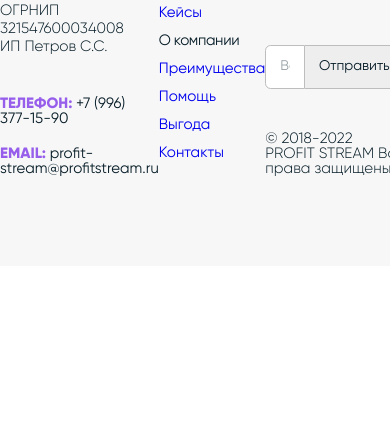
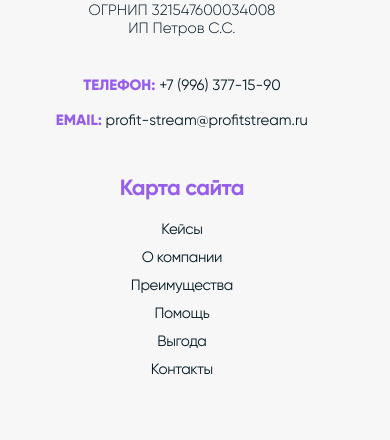
Before and after one commit to VenPetrovS/venpetrovs.github.io, a plain HTML site: page index.html in a window 390 px wide. Shown: the part 10895-11335 px from the top of the page. Before the commit the page ends 11161 px from the top, so only its background shows below. Drawn offline with Linux system fonts and the light colour scheme.

Commit message:
Update style.css

```diff
--- a/css/style.css
+++ b/css/style.css
@@ -2328,7 +2328,7 @@ h6 {
 
 .wrapper-nav__menu {}
 
-.menu__body {}
+.menu-body {}
 
 .menu-list {
 	display: flex;
@@ -2344,11 +2344,15 @@ h6 {
 	font-weight: 400;
 	font-size: 15px;
 	text-transform: none;
-}
-
-.menu__item {}
-
-.menu__link {}
+	letter-spacing: -0.025em;
+	color: #061c27;
+	transition: color 0.3s cubic-bezier(0.1, 0.8, 0.5, 2), font-size 0.3s cubic-bezier(0.1, 0.8, 0.5, 2);
+}
+
+.menu-link-footer:hover {
+	font-size: 16px;
+	color: #00aaff;
+}
 
 .footer__wrapper-item {
 	display: flex;
@@ -2480,3 +2484,49 @@ h6 {
 	font-weight: 300;
 	font-size: 15px;
 }
+
+@media (max-width: 991.98px) {
+	.footer__wrapper-contacts {
+		flex: 0 1 50%;
+	}
+
+	.footer__wrapper-nav {
+		flex: 0 1 50%;
+	}
+
+	.footer__wrapper-item {
+		flex: 1 1 100%;
+		padding-top: 40px;
+	}
+
+	.footer__wrapper {
+		flex-wrap: wrap;
+	}
+
+	.wrapper-item__social {
+		padding-bottom: 20px;
+	}
+
+	.wrapper-item__form {
+		padding-bottom: 20px;
+	}
+}
+
+@media (max-width: 767.98px) {
+	.footer__wrapper {
+		display: inline-block;
+	}
+
+	.info-contacts {
+		text-align: center;
+	}
+
+	.wrapper-contacts__ip {
+		text-align: center;
+	}
+
+	.footer__wrapper-nav {
+		text-align: center;
+		padding: 50px 0px 30px 0px;
+	}
+}
```
